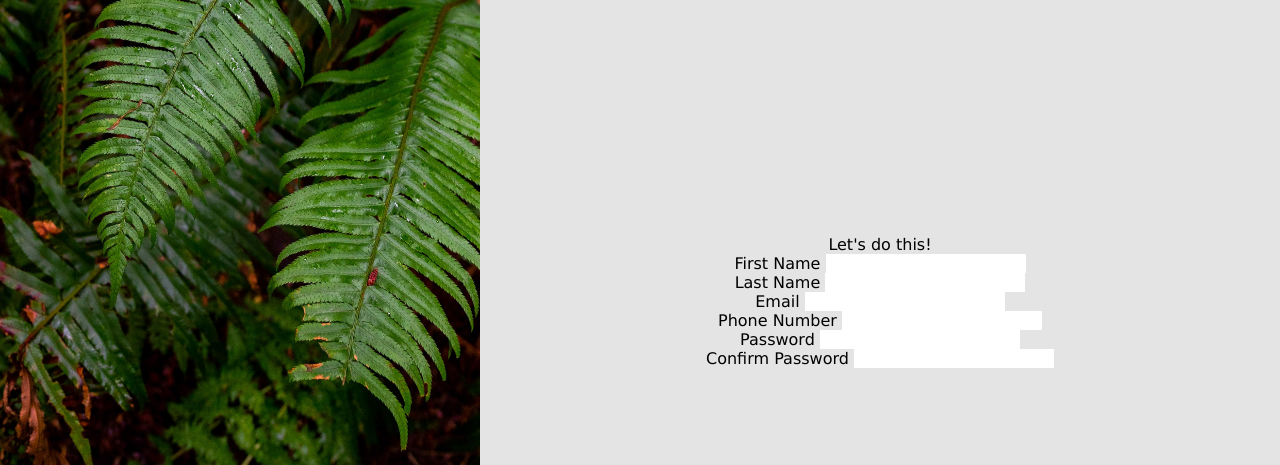
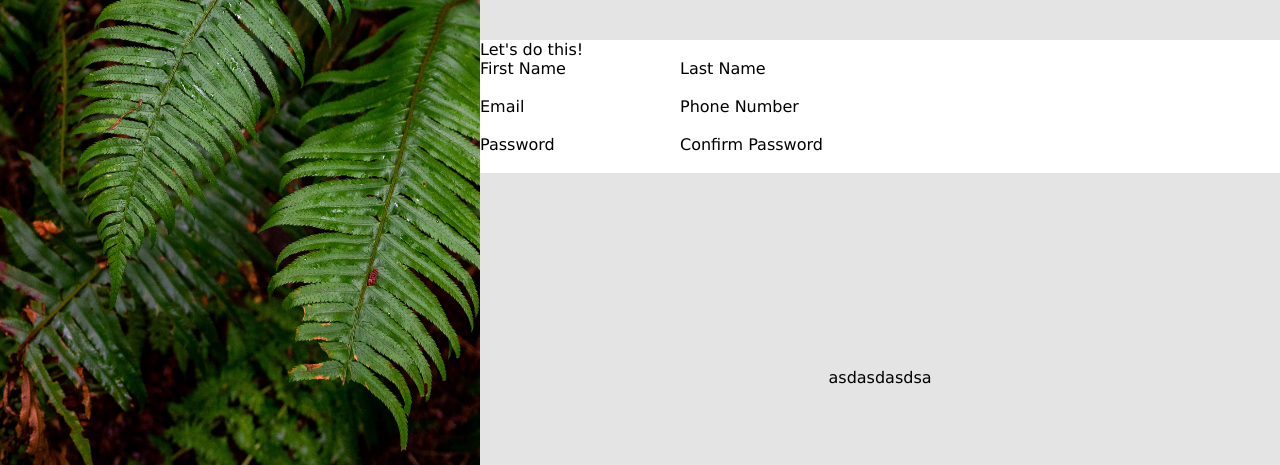
Before and after one commit to hwangalex/Sign-up-Form, a plain HTML site: page index.html in a window 1280 px wide. Shown: the part 331-796 px from the top of the page. Drawn offline with Linux system fonts and the light colour scheme.

Commit message:
Worked on second section of right side

```diff
--- a/index.html
+++ b/index.html
@@ -23,64 +23,62 @@
 
         <!-- Right side-->
         <div class="right-side">
+
+            <!-- First container-->
             <div class="first-div">
-                This is not a real online service! You know you need something like this in your life to help you realize your deepest dreams. <br>
+                This is not a real online service! You know you need something like this in your life to help you
+                realize your deepest dreams. <br>
                 Sign up <em>now</em> to get started. <br>
                 <br>
                 You <em>know</em> you want to.
             </div>
 
+            <!-- Second container-->
             <div class="second-div">
                 <p>Let's do this!</p>
 
-                <div class="input">
+                <div class="input-container">
                     <form action="#">
-                        <div>
+                        <div class="input">
                             <label for="first_name">First Name</label>
                             <input type="text" name="first_name" id="first_name">
                         </div>
                     </form>
-                </div>
 
-                <div class="input">
                     <form action="#">
-                        <div>
+                        <div class="input">
                             <label for="last_name">Last Name</label>
                             <input type="text" name="last_name" id="last_name">
                         </div>
                     </form>
                 </div>
 
-                <div class="input">
+                <div class="input-container">
                     <form action="#">
-                        <div>
+                        <div class="input">
                             <label for="email">Email</label>
                             <input type="text" name="email" id="email">
                         </div>
                     </form>
-                </div>
 
-                <div class="input">
                     <form action="#">
-                        <div>
+                        <div class="input">
                             <label for="phone_number">Phone Number</label>
                             <input type="text" name="phone_number" id="phone_number">
                         </div>
                     </form>
                 </div>
 
-                <div class="input">
+                <div class="input-container">
                     <form action="#">
-                        <div>
+                        <div class="input">
                             <label for="password">Password</label>
                             <input type="text" name="password" id="password">
                         </div>
                     </form>
-                </div>
 
-                <div class="input">
                     <form action="#">
-                        <div>
+                        <div class="input">
                             <label for="confirm_password">Confirm Password</label>
                             <input type="text" name="confirm_password" id="confirm_password">
                         </div>
@@ -88,11 +86,13 @@
                 </div>
             </div>
 
+            <!-- Third container-->
             <div class="third-div">
                 asdasdasdsa
             </div>
         </div>
     </div>
+    </div>
 </body>
 
 </html>
--- a/style.css
+++ b/style.css
@@ -73,7 +73,28 @@
 }
 
 .second-div {
-    padding: 100px;
+    background-color: white;
+    position: relative;
+    width: 100%;
+    height: 32vh;
+    top: -95px;
+}
+
+p {
+    text-align: left;
+}
+
+.input-container {
+    display: flex;
+}
+
+.input {
+    display: flex;
+    flex-direction: column;
+}
+
+label {
+    text-align: left;
 }
 
 .third-div {
```
